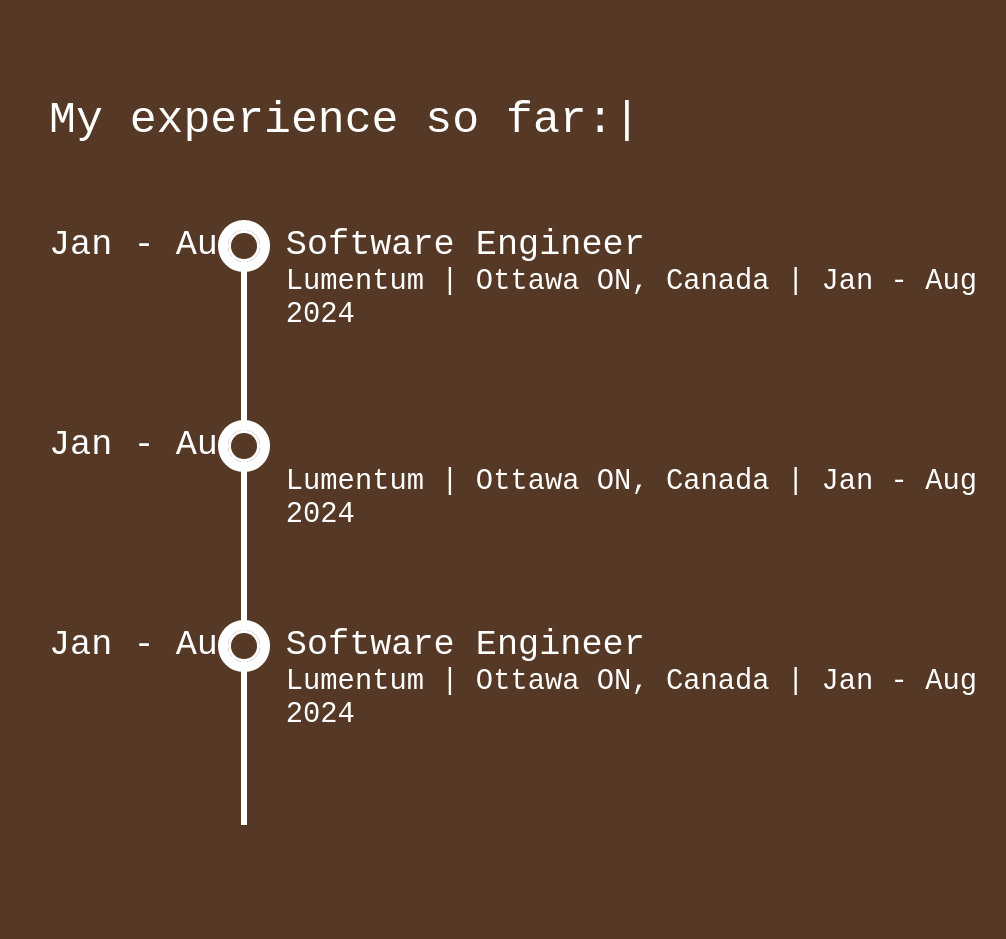
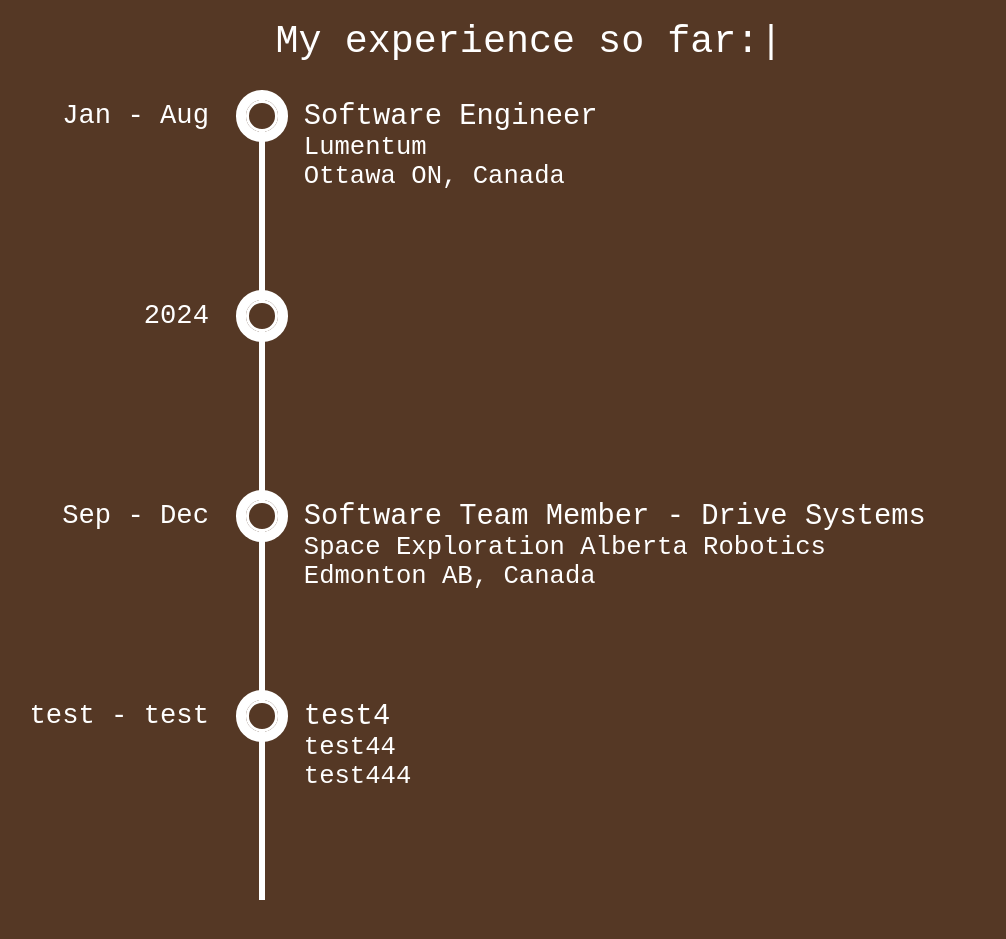
Before and after one commit to etdong/eric-website, a React (Create React App) app: page / in a window 1280 px wide. Shown: the part 3020-3959 px from the top of the page, without its empty margins (111-1117 px from the left). Built offline with nearby package versions, Linux system fonts and the light colour scheme.

Commit message:
some sizing fixes to timeline

```diff
--- a/src/App.css
+++ b/src/App.css
@@ -280,9 +280,11 @@
 }
 
 .timeline_date {
-	font-size: calc(1rem + 1.5vmax);
+	font-size: calc(0.5rem + 1.5vmax);
 	width: 15vw;
 	color: white;
+	text-align: right;
+	margin-right: 50px;
 }
 
 .timeline_dot {
@@ -291,14 +293,16 @@
 	border-radius: 50%;
 	border-style: solid;
 	outline: white solid 10px;
-	margin: 5px;
 	width: 2vmax;
 	height: 2vmax;
 }
 
 #page3_header{
-	font-size: calc(1.6rem + 1.5vmax);
+	font-size: calc(1.2rem + 1.5vmax);
 	margin-bottom: 10vmin;
+	text-align: center;
+	width: min(80%, 90vw);
+	height: calc(40vh - 30vw);
 }
 
 .page3_section {
@@ -308,11 +312,11 @@
 
 .page3_header2 {
 	width: fit-content;
-	font-size: calc(1.4rem + 1vmax);
+	font-size: calc(1rem + 1vmax);
 }
 
 .page3_subheader{
-	font-size: calc(1rem + 1vmax);
+	font-size: calc(0.8rem + 1vmax);
 }
 
 .page3_body {
--- a/src/App.js
+++ b/src/App.js
@@ -62,6 +62,7 @@
 	const downarrow = () => {
 		return (<div href="#page2" className='down-arrow'></div>)
 	}
+
 
 	// page 2
 
@@ -143,6 +144,9 @@
 		)
 	}
 
+
+	// page 3
+
 	const aboutMe_header = (condition) => {
 		if (condition) {
 			return (
@@ -153,12 +157,12 @@
 		}
 	}
 
-	const timelineSection = (condition) => {
+	const timelineSection = (condition, date) => {
 		if (condition) {
 			return(
 				<div className='timeline_container'>
 					<div className='timeline_date'>
-						{typingFuncNoCursor("Jan - Aug")}
+						{typingFuncNoCursor(date)}
 					</div>
 					<div className='timeline_bar'>
 						<div className='timeline_dot'></div>
@@ -177,15 +181,17 @@
 		)
 	}
 
-	const experience1 = (condition) => {
+	const timeline1 = (condition) => {
 		if (condition) {
 			return (
 				<div className='timeline_entry'>
-					{timelineSection(condition)}
+					{timelineSection(condition, "Jan - Aug")}
 					<div className='page3_header2'>
 						{typingFuncNoCursor("Software Engineer", 100)}
 						<div className='page3_subheader'>
-							Lumentum | Ottawa ON, Canada | Jan - Aug 2024
+							{typingFuncNoCursor("Lumentum", 100)}
+							<br></br>
+							{typingFuncNoCursor("Ottawa ON, Canada", 200)}
 						</div>
 					</div>
 				</div>
@@ -194,24 +200,19 @@
 		return (
 			<div className='timeline_entry'>
 				{timelineSection(condition)}
-				<div className='page3_header2'>
-					<div className='page3_subheader'>
-					</div>
-				</div>
 			</div>
 		)
 
 	}
 
-	const experience2 = (condition) => {
+	const timeline2 = (condition) => {
 		if (condition) {
 			return (
 			<div className='timeline_entry'>
-				{timelineSection(condition)}
+				{timelineSection(condition, "2024")}
 				<div className='page3_header2'>
 					{typingFuncNoCursor("", 100)}
 					<div className='page3_subheader'>
-						Lumentum | Ottawa ON, Canada | Jan - Aug 2024
 					</div>
 				</div>
 			</div>
@@ -220,23 +221,21 @@
 		return (
 			<div className='timeline_entry'>
 				{timelineSection(condition)}
-				<div className='page3_header2'>
-					<div className='page3_subheader'>
-					</div>
-				</div>
 			</div>
 		)
 	}
 
-	const skills = (condition) => {
+	const timeline3 = (condition) => {
 		if (condition) {
 			return (
 			<div className='timeline_entry'>
-				{timelineSection(condition)}
+				{timelineSection(condition, "Sep - Dec")}
 				<div className='page3_header2'>
-					{typingFuncNoCursor("Software Engineer", 100)}
+					{typingFuncNoCursor("Software Team Member - Drive Systems", 100)}
 					<div className='page3_subheader'>
-						Lumentum | Ottawa ON, Canada | Jan - Aug 2024
+							{typingFuncNoCursor("Space Exploration Alberta Robotics", 100)}
+							<br></br>
+							{typingFuncNoCursor("Edmonton AB, Canada", 200)}
 					</div>
 				</div>
 			</div>
@@ -245,20 +244,45 @@
 		return (
 			<div className='timeline_entry'>
 				{timelineSection(condition)}
+			</div>
+		)
+	}
+
+	const timeline4 = (condition) => {
+		if (condition) {
+			return (
+			<div className='timeline_entry'>
+				{timelineSection(condition, "test - test")}
 				<div className='page3_header2'>
+					{typingFuncNoCursor("test4", 100)}
 					<div className='page3_subheader'>
+							{typingFuncNoCursor("test44", 100)}
+							<br></br>
+							{typingFuncNoCursor("test444", 200)}
 					</div>
 				</div>
 			</div>
+			)
+		}
+		return (
+			<div className='timeline_entry'>
+				{timelineSection(condition)}
+			</div>
 		)
 	}
+
 	// observer refs
 	const { ref: introductionRef, inView: page2InView } = useInView({triggerOnce: true})
 	const { ref: selfieRef, inView: selfieInView } = useInView()
-	const { ref: experience1Ref, inView: experience1InView } = useInView()
 	const { ref: page3headerRef, inView: page3headerInView } = useInView()
-	const { ref: experience2Ref, inView: experience2InView } = useInView()
-	const { ref: skillsRef, inView: skillsInView } = useInView()
+
+	const { ref: timeline1Ref, inView: timeline1InView } = useInView()
+	const { ref: timeline2Ref, inView: timeline2InView } = useInView()
+	const { ref: timeline3Ref, inView: timeline3InView } = useInView()
+	const { ref: timeline4Ref, inView: timeline4InView } = useInView()
+	const { ref: timeline5Ref, inView: timeline5InView } = useInView()
+	const { ref: timeline6Ref, inView: timeline6InView } = useInView()
+
 
 	// app
 	return (
@@ -326,19 +350,30 @@
 					{aboutMe_header(page3headerInView)}
 				</div>
 
-				<div ref={experience1Ref} className='page3_section'>
-					{experience1(experience1InView)}
+				<div>
+					<div ref={timeline1Ref} className='page3_section'>
+						{timeline1(timeline1InView)}
+					</div>
+
+					<div ref={timeline2Ref} className='page3_section'>
+						{timeline2(timeline2InView)}
+					</div>
+
+					<div ref={timeline3Ref} className='page3_section'>
+						{timeline3(timeline3InView)}
+					</div>
+
+					<div ref={timeline4Ref} className='page3_section'>
+						{timeline4(timeline4InView)}
+					</div>
+
+					<div ref={timeline5Ref} className='page3_section'>
+					</div>
+
+					<div ref={timeline6Ref} className='page3_section'>
+					</div>
 				</div>
 
-
-				<div ref={experience2Ref} className='page3_section'>
-					{experience2(experience2InView)}
-				</div>
-
-
-				<div ref={skillsRef} className='page3_section'>
-					{skills(skillsInView)}
-				</div>
 			</div>
 
 		</div>
```
